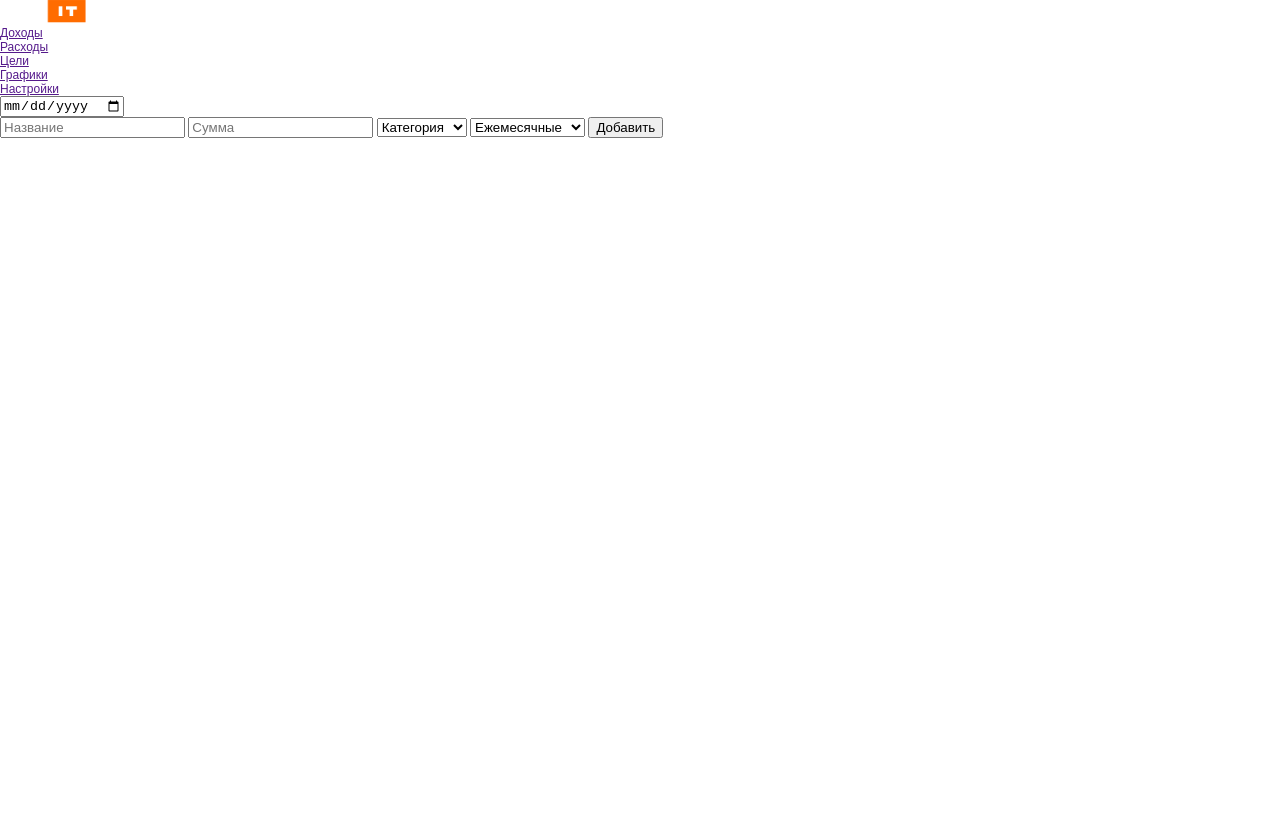
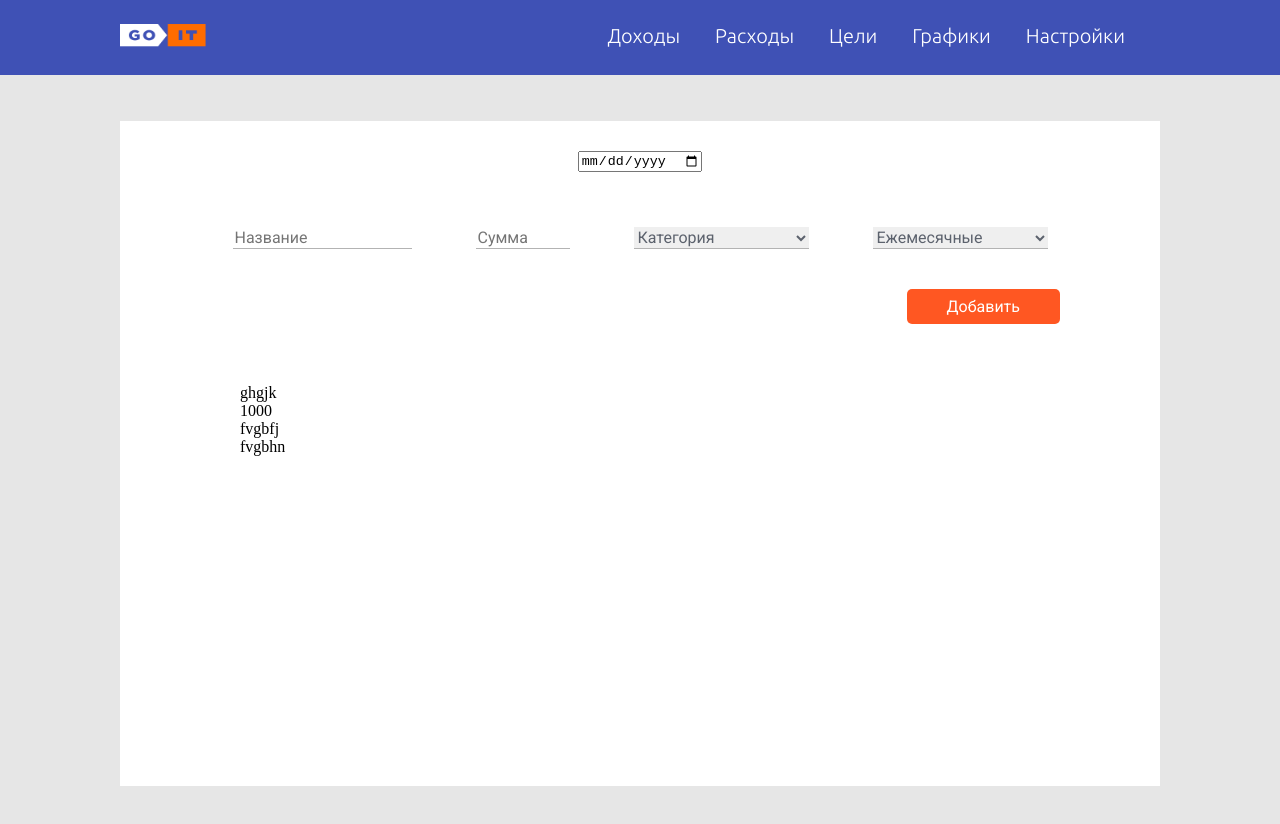
Before and after one commit to DmytroIE/2018-11-03_Hackathon, a website built with webpack: page src/index.html in a window 1280 px wide. Before the commit the page ends 800 px from the top, so only its background shows below. Built offline with nearby package versions, Linux system fonts and the light colour scheme.

Commit message:
created inputs and buttons

```diff
--- a/src/index.html
+++ b/src/index.html
@@ -13,7 +13,7 @@
 
 <body>
   <header class="header">
-    <nav class="nav header__nav">
+    <nav class="nav header__nav container">
       <a href="#" class="logo nav__logo">
         <img class="logo__img" src="img/logo.png" alt="Logo" width="86" height="23">
     </a>
@@ -37,32 +37,79 @@
     </nav>
   </header>
   <main class="main">
-    <section class="incomes">
+    <section class="incomes container">
+<!--
+      Необходимо добавить -->
+    </section>
 
-    </section>
-    <section class="expencies">
-      <input type="date" class="date expencies__date">
+    <section class="expenses container">
+      <div class="content expenses__content">
 
-        <form action="#" class="form expencies__form">
-        <input type="text" name="name" class="name form__name" placeholder="Название">
-        <input type="text" name="sum" class="name form__sum" placeholder="Сумма">
-        <select name="category" id="">
+      <div class="calendar expenses__calendar">
+          <input type="date" class="date expenses__date" id="calendar">
+      </div>
+
+
+        <form action="#" class="form expenses__form">
+        <input type="text" name="name" class="name form__name" placeholder="Название" id="exp-name">
+        <input type="text" name="sum" class="name form__sum" placeholder="Сумма" id="exp-sum">
+        <select name="category" id="exp-cat" class="category form__category">
           <option value="" disabled selected>Категория</option>
           <option value="1">Ком.услуги</option>
           <option value="2">Питание</option>
           <option value="3">Разное</option>
         </select>
-        <select name="type" id="">
+        <select name="type" id="exp-type" class="type form__type">
           <option value="1">Ежемесячные</option>
           <option value="2">Каждодневные</option>
           <option value="3">КЕШ</option>
         </select>
-        <input type="submit" value="Добавить">
+        <div class="button form__button">
+            <input type="submit" class="form__submit" value="Добавить" id="create">
+        </div>
+
       </form>
 
+
+       <ul class="input expenses__input">
+         <li class="input__item">
+            <p class="name">ghgjk</p>
+            <p class="sum">1000</p>
+            <p class="cat">fvgbfj</p>
+            <p class="type">fvgbhn</p>
+            <div class="edit input__edit" id="edit"></div>
+            <div class="delete input__delete" id="delete"></div>
+         </li>
+
+       </ul>
+
+
+
+
+
+      <div class="chart expenses__chart">
+      <canvas id="expenses-chart">
+
+      </canvas>
+    </div>
+    </div>
+
     </section>
-    <section class="">
 
+
+    <section class="goals container">
+<!--
+      Необходимо добавить -->
+    </section>
+
+    <section class="charts container">
+        <!--
+              Необходимо добавить -->
+    </section>
+
+    <section class="settings container">
+        <!--
+              Необходимо добавить -->
     </section>
 
 
--- a/src/index.js
+++ b/src/index.js
@@ -2,7 +2,9 @@ import Model from './components/Model/model';
 import View from './components/View/view';
 import Controller from './components/Controller/controller';
 
-import './styles.scss';
+
+import styles from './styles.scss';
+import logo from './img/logo.png';
 
 
 const model = new Model();
--- a/src/styles.scss
+++ b/src/styles.scss
@@ -20,7 +20,158 @@ time, mark, audio, video {
 
 body {
   position: relative;
-  font-family: 'Poppins', sans-serif;
-  font-size: 12px;
+  // font-family: 'Poppins', sans-serif;
+  // font-size: 12px;
   //background-color: #aaa;
 }
+.container{
+  width: 1040px;
+  margin: 0 auto;
+}
+.header{
+  padding: 24px 0;
+  background-color: #3f51b5;
+}
+.nav{
+    display: flex;
+    justify-content: space-between;
+
+  &__logo{
+    display: block;
+    text-decoration: none;
+  }
+  &__list{
+    display: flex;
+    list-style: none;
+
+
+  }
+  &__link{
+    position: relative;
+    color: #ffffff;
+    font-family: 'Ubuntu', sans-serif;
+    font-size: 20px;
+    font-weight: 300;
+    text-decoration: none;
+
+    &:hover{
+      color: #ff5722;
+    }
+
+    &:hover::after{
+      width: 100%;
+         }
+    &::after{
+    margin-top: 10px;
+    display: block;
+    position: absolute;
+    left: 0;
+    width: 0;
+    height: 2px;
+    background-color:  #ff5722;
+    content: "";
+    transition: width 0.3s ease-out;
+      }
+  }
+  &__item{
+    margin-right: 35px;
+
+  }
+}
+.main{
+  background-color: #e6e6e6;
+  padding: 46px 120px;
+}
+
+  .expenses{
+    background-color: #ffffff;
+
+  &__calendar{
+    text-align: center;
+    margin-bottom: 55px;
+
+  }
+  &__content{
+    padding: 30px 100px 60px;
+  }
+  &__form{
+    text-align: center;
+    margin-bottom: 40px;
+  }
+  &__chart{
+    width: 350px;
+    height: 250px;
+    margin: 0 auto;
+  }
+  &__input{
+    padding: 20px;
+    list-style: none;
+    &__item{
+      display: flex;
+      justify-content: space-around;
+      font-size: 16px;
+      font-family: 'Roboto', sans-serif;
+      color: #4d4d4d;
+    }
+    &__edit,
+    &__delete{
+      width: 20px;
+      height: 20px;
+      cursor: pointer;
+    }
+    &__edit{
+      background-image: url(img/edit.svg);
+    }
+    &__delete{
+      background-image: url(img/x.svg);
+    }
+  }
+
+}
+
+.form{
+  &__name,
+  &__sum,
+  &__category,
+  &__type {
+    font-family: 'Roboto', sans-serif;
+    // color: #b3b3b3;
+    color: #5c626d;
+    font-size: 16px;
+    font-weight: 300;
+    border: none;
+    border-bottom: 1px solid #b3b3b3;
+    outline: transparent;
+    margin-right: 60px;
+  }
+  &__name{
+    width: 175px;
+  }
+  &__sum{
+  width: 90px;
+  }
+  &__category {
+    width: 175px;
+
+  }
+  &__type{
+    width: 175px;
+    margin-right: 0;
+  }
+
+  &__submit{
+    display: flex;
+    font-family: 'Roboto', sans-serif;
+    color: #ffffff;
+    font-size: 16px;
+    font-weight: 300;
+    border: none;
+    background-color: #ff5722;
+    padding: 8px 40px;
+    border-radius: 5px;
+    margin-top: 40px;
+    margin-left: auto;
+    outline: transparent;
+    cursor: pointer;
+  }
+}
--- a/webpack.config.js
+++ b/webpack.config.js
@@ -35,7 +35,7 @@ module.exports = {
         test: /\.hbs$/, loader: "handlebars-loader",
       },
       {
-        test: /\.(png|jpe?g|gif)$/i,
+        test: /\.(png|jpe?g|gif|svg)$/i,
         use: [
           {
             loader: 'file-loader',
@@ -45,7 +45,7 @@ module.exports = {
               limit: 10000,
             },
           },
-            'img-loader',
+            //'img-loader',
         ],
       },
 
```
Also changed, not shown: src/img/edit.svg (added), src/img/x.svg (added).
